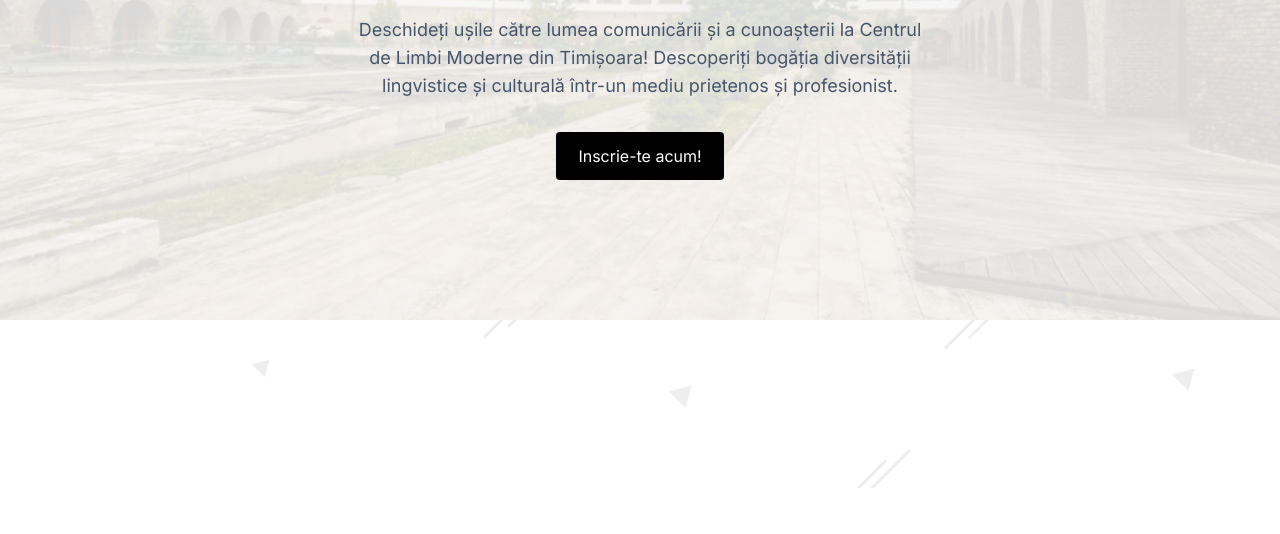
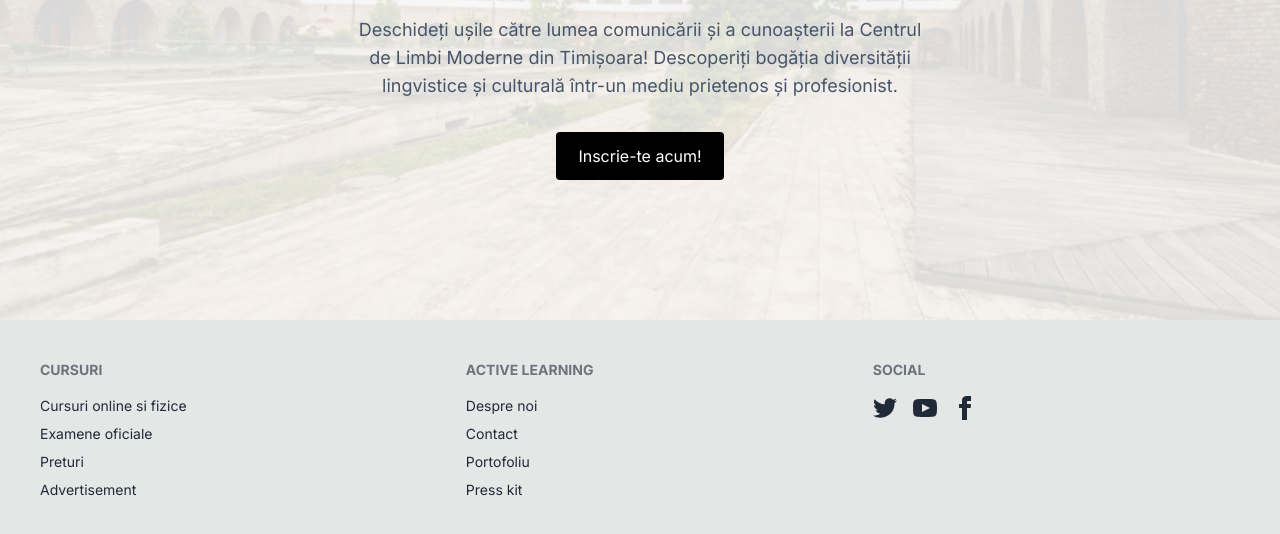
Before and after one commit to abelladius/active-learning, an Astro site: page / in a window 1280 px wide. Shown: the part 312-846 px from the top of the page. Before the commit the page ends 800 px from the top, so only its background shows below. Built offline with nearby package versions, Linux system fonts and the light colour scheme; Astro itself is replaced by a stand-in of ours.

Commit message:
Added footer

```diff
--- /dev/null
+++ b/src/components/Footer.astro
@@ -0,0 +1,61 @@
+---
+
+---
+
+<footer class="footer p-10 bg-base-300 text-base-content">
+  <nav>
+    <h6 class="footer-title">Cursuri</h6>
+    <a class="link link-hover">Cursuri online si fizice</a>
+    <a class="link link-hover">Examene oficiale</a>
+    <a class="link link-hover">Preturi</a>
+    <a class="link link-hover">Advertisement</a>
+  </nav>
+  <nav>
+    <h6 class="footer-title">Active Learning</h6>
+    <a class="link link-hover">Despre noi</a>
+    <a class="link link-hover">Contact</a>
+    <a class="link link-hover">Portofoliu</a>
+    <a class="link link-hover">Press kit</a>
+  </nav>
+  <nav>
+    <h6 class="footer-title">Social</h6>
+    <div class="grid grid-flow-col gap-4">
+      <a
+        ><svg
+          xmlns="http://www.w3.org/2000/svg"
+          width="24"
+          height="24"
+          viewBox="0 0 24 24"
+          class="fill-current"
+          ><path
+            d="M24 4.557c-.883.392-1.832.656-2.828.775 1.017-.609 1.798-1.574 2.165-2.724-.951.564-2.005.974-3.127 1.195-.897-.957-2.178-1.555-3.594-1.555-3.179 0-5.515 2.966-4.797 6.045-4.091-.205-7.719-2.165-10.148-5.144-1.29 2.213-.669 5.108 1.523 6.574-.806-.026-1.566-.247-2.229-.616-.054 2.281 1.581 4.415 3.949 4.89-.693.188-1.452.232-2.224.084.626 1.956 2.444 3.379 4.6 3.419-2.07 1.623-4.678 2.348-7.29 2.04 2.179 1.397 4.768 2.212 7.548 2.212 9.142 0 14.307-7.721 13.995-14.646.962-.695 1.797-1.562 2.457-2.549z"
+          ></path></svg
+        ></a
+      >
+      <a
+        ><svg
+          xmlns="http://www.w3.org/2000/svg"
+          width="24"
+          height="24"
+          viewBox="0 0 24 24"
+          class="fill-current"
+          ><path
+            d="M19.615 3.184c-3.604-.246-11.631-.245-15.23 0-3.897.266-4.356 2.62-4.385 8.816.029 6.185.484 8.549 4.385 8.816 3.6.245 11.626.246 15.23 0 3.897-.266 4.356-2.62 4.385-8.816-.029-6.185-.484-8.549-4.385-8.816zm-10.615 12.816v-8l8 3.993-8 4.007z"
+          ></path></svg
+        ></a
+      >
+      <a
+        ><svg
+          xmlns="http://www.w3.org/2000/svg"
+          width="24"
+          height="24"
+          viewBox="0 0 24 24"
+          class="fill-current"
+          ><path
+            d="M9 8h-3v4h3v12h5v-12h3.642l.358-4h-4v-1.667c0-.955.192-1.333 1.115-1.333h2.885v-5h-3.808c-3.596 0-5.192 1.583-5.192 4.615v3.385z"
+          ></path></svg
+        ></a
+      >
+    </div>
+  </nav>
+</footer>
--- a/src/layouts/Layout.astro
+++ b/src/layouts/Layout.astro
@@ -1,4 +1,5 @@
 ---
+import Footer from "../components/Footer.astro";
 import Header from "../components/Header.astro";
 
 interface Props {
@@ -21,6 +22,7 @@ const { title } = Astro.props;
   <body>
     <Header />
     <slot />
+    <Footer />
   </body>
 </html>
 <style is:global>
```
